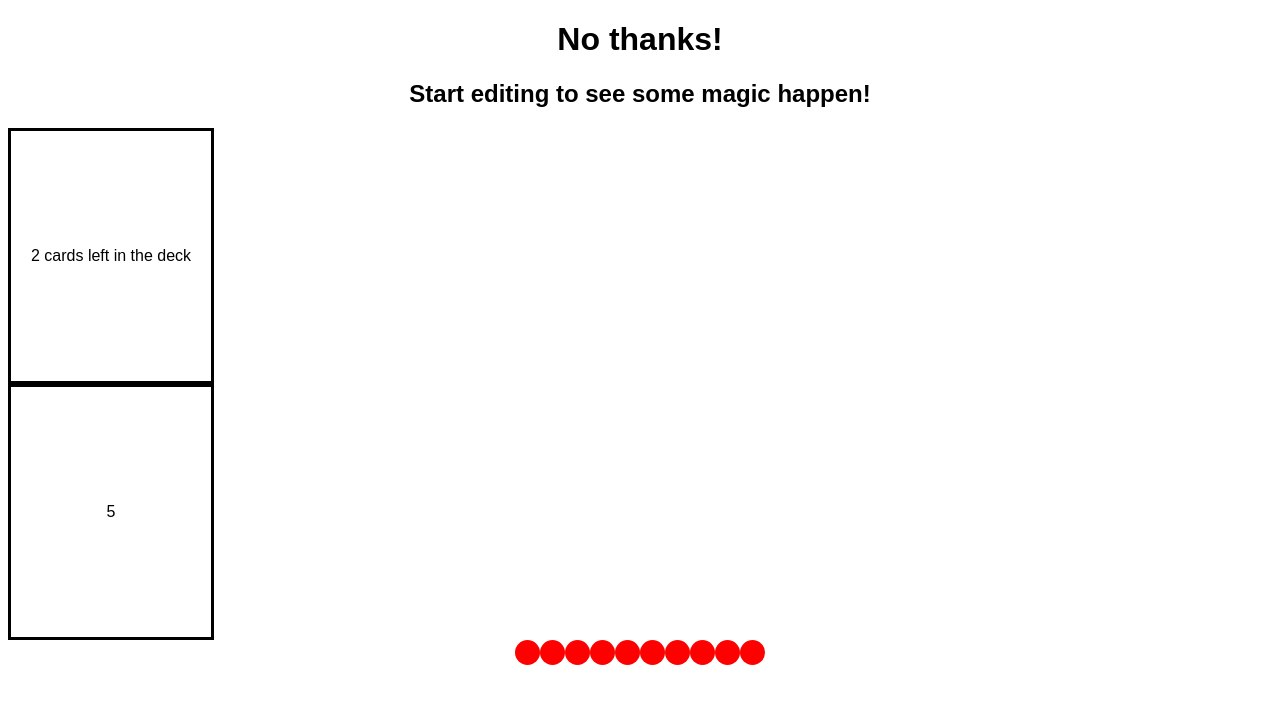
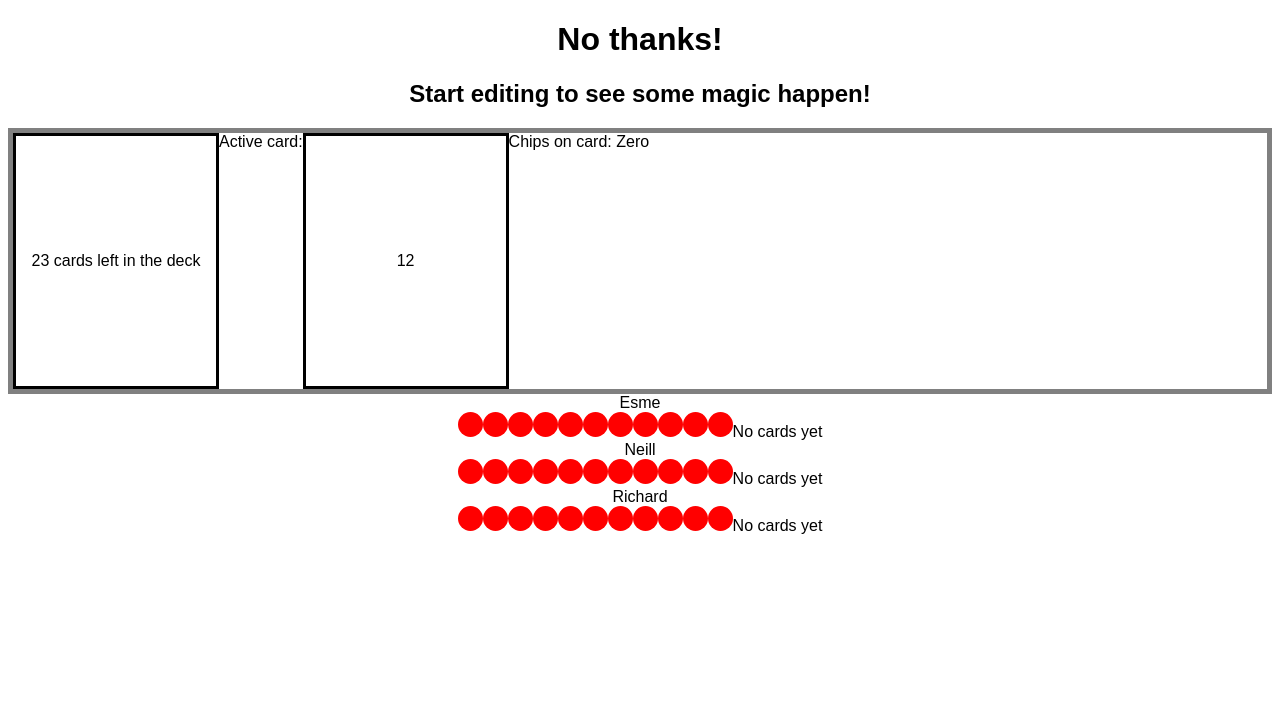
Before and after one commit to WeAreAcademy/faculty-120221-no-thanks, a React (Create React App) app: page / in a window 1280 px wide. Shown: the top 704 px of the page. Built offline with nearby package versions, Linux system fonts and the light colour scheme.

Commit message:
basic react components

```diff
--- a/src/App.tsx
+++ b/src/App.tsx
@@ -1,17 +1,44 @@
-import React from "react";
+import React, { useState } from "react";
 import "./styles.css";
 import GameDeck from "./components/GameDeck";
 import GameCard from "./components/GameCard";
 import Counters from "./components/molecules/Counters";
+import { getExamplePlayerNames, initialiseGame } from "./game/gameFunctions";
+import { Card, Player } from "./game/types";
 
 export default function App() {
+  const [game, setGame] = useState(initialiseGame(getExamplePlayerNames()))
+  console.log({game})
   return (
     <div className="App">
       <h1>No thanks!</h1>
       <h2>Start editing to see some magic happen!</h2>
-      <GameDeck cards={[3, 5]} />
-      <GameCard value={5} />
-      <Counters n={10} />
+      <div className="general-info">
+      <GameDeck cards={game.deck} />
+      {game.active.card !== undefined && (<>Active card: <GameCard value={game.active.card} /></>)}
+      Chips on card: <Counters n={game.active.chips} />
+      </div>
+      <div className="players">
+        {game.players.map(player=> <>
+        <PlayerCard player={player}/>
+        </>)}
+      </div>
     </div>
   );
 }
+
+interface PlayerCardProps {
+  player: Player
+}
+function PlayerCard({player}: PlayerCardProps){
+  const {chips, name,cards} = player
+  return (
+    <div className="player-card">
+      <div className="name">{name}</div>
+      <Counters n={chips}/>
+      {cards.length ? cards.map((card: Card)=><GameCard value={card}/>): "No cards yet"}
+
+    </div>
+  )
+
+}
--- a/src/components/molecules/Counters.tsx
+++ b/src/components/molecules/Counters.tsx
@@ -7,10 +7,12 @@ interface Props {
 
 export default function Counters({ n }: Props) {
   return (
+    n >0 ?
     <>
       {[...Array.from(Array(n).keys())].map((counterNumber) => (
         <Counter key={counterNumber} />
       ))}
     </>
+    : <>Zero</>
   );
 }
--- a/src/game/deckFunctions.ts
+++ b/src/game/deckFunctions.ts
@@ -11,17 +11,20 @@ const getFullDeck = () => {
 };
 
 const removeCardsFromDeck = (deck: Card[], numberToRemove: number) => {
-  for (let i = 0; i < numberToRemove; i++) {
-    const randomIndex = Math.floor(Math.random() * deck.length);
-    deck.splice(randomIndex);
-  }
-  return deck;
+  const newDeck = [...deck]
+  newDeck.splice(deck.length-numberToRemove, numberToRemove)
+  // for (let i = 0; i < numberToRemove; i++) {
+  //   const randomIndex = Math.floor(Math.random() * deck.length);
+  //   deck.splice(randomIndex);
+  // }
+  return newDeck;
 };
 
 const makeNewDeck = () => {
   const fullDeck = getFullDeck();
+  shuffleDeck(fullDeck)
   const reducedDeck = removeCardsFromDeck(fullDeck, 9);
-  shuffleDeck(reducedDeck);
+  // shuffleDeck(reducedDeck);
   return reducedDeck;
 };
 
--- a/src/styles.css
+++ b/src/styles.css
@@ -2,3 +2,9 @@
   font-family: sans-serif;
   text-align: center;
 }
+
+.general-info {
+  border: 5px grey solid;
+  display: flex;
+  flex-direction: row;
+}
```
